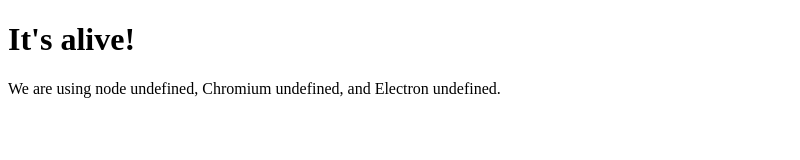
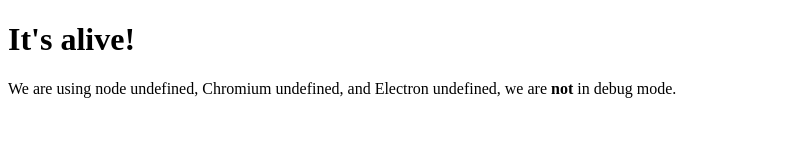
Before and after one commit to freedomofpress/sunder, an Electron app: page app/index.html in a window 800 px wide. Drawn offline with Linux system fonts and the light colour scheme.

Commit message:
You can access node env in webkit process.

```diff
--- a/app/index.html
+++ b/app/index.html
@@ -8,6 +8,11 @@
     <h1>It's alive!</h1>
     We are using node <script>document.write(process.versions.node)</script>,
     Chromium <script>document.write(process.versions.chrome)</script>,
-    and Electron <script>document.write(process.versions.electron)</script>.
+    and Electron <script>document.write(process.versions.electron)</script>,
+    we are
+    <strong>
+      <script>document.write(process.env.DEBUG ? '' : ' not ')</script>
+    </strong>
+    in debug mode.
   </body>
 </html>
```
